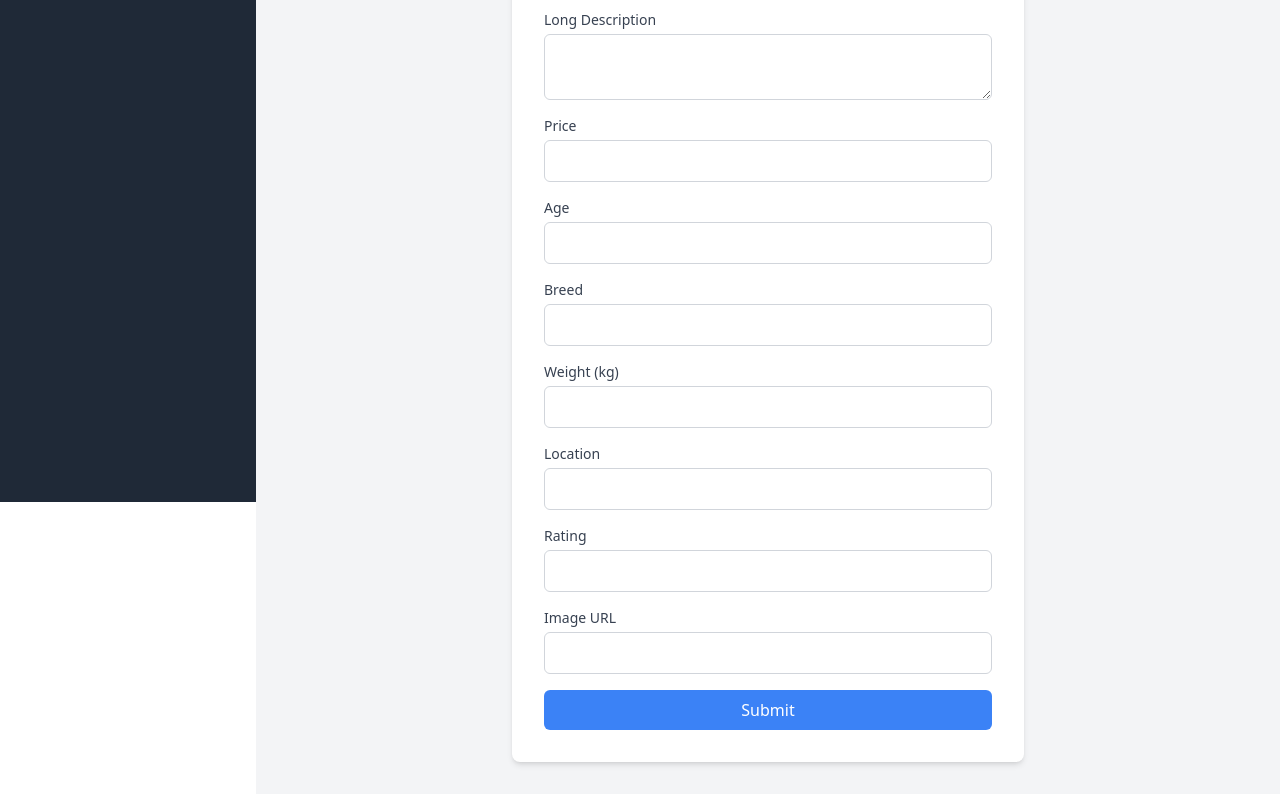
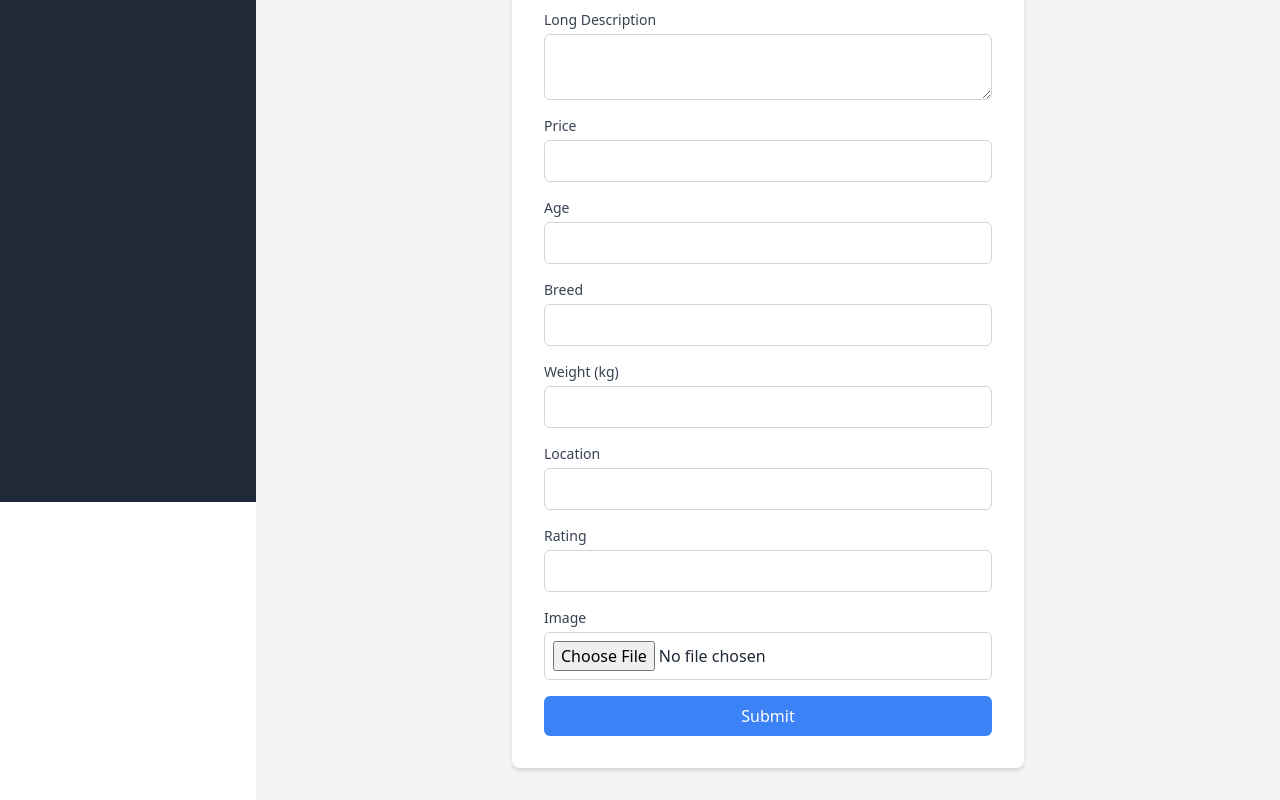
Before and after one commit to sisrafilss/cow-bazar-client, a React (Vite) app: page /dashboard/add-cow in a window 1280 px wide. Shown: the part 298-1098 px from the top of the page. Built offline with nearby package versions, Linux system fonts and the light colour scheme; no server answers; sample sign-in values are in the browser's storage.

Commit message:
ImageBB api added for cow image upload

```diff
--- a/src/config.js
+++ b/src/config.js
@@ -1 +1 @@
-export const apiBaseUrl = "https://cow-bazar-server.onrender.com";
+export const apiBaseUrl = "http://localhost:5000";
--- a/src/pages/Dashboard/AddCow.jsx
+++ b/src/pages/Dashboard/AddCow.jsx
@@ -1,5 +1,4 @@
 import axios from "axios";
-
 import { useForm } from "react-hook-form";
 import toast from "react-hot-toast";
 import { apiBaseUrl } from "../../config";
@@ -18,10 +17,27 @@ function AddCow() {
     const userConfirmed = window.confirm(
       `Are you sure you want to add this cow: "${data.title}"?`
     );
+    let modifiedData = {};
+    if (userConfirmed) {
+      console.log(data);
+      const formData = new FormData();
+      formData.append("image", data.image[0]);
 
-    if (userConfirmed) {
+      // uploading the image to imgBB
       axios
-        .post(`${apiBaseUrl}/cows`, data, {
+        .post(`https://api.imgbb.com/1/upload`, formData, {
+          params: {
+            key: import.meta.env.VITE_IMGBB_API_KEY,
+          },
+        })
+        .then((res) => {
+          console.log("ImgBB api response: ", res.data?.data);
+          delete data.image;
+          modifiedData = { ...data, image_url: res.data?.data?.display_url };
+
+          // uploading data to DB
+          axios
+            .post(`${apiBaseUrl}/cows`, modifiedData, {
               headers: {
                 Authorization: `Bearer ${token}`,
               },
@@ -36,6 +52,7 @@ function AddCow() {
             })
             .catch(function (error) {
               console.log(error);
+            });
         });
     }
   };
@@ -179,17 +196,16 @@ function AddCow() {
 
             <div>
               <label className="block text-sm font-medium text-gray-700">
-                Image URL
+                Image
               </label>
               <input
-                type="url"
-                {...register("image_url", { required: true })}
+                type="file"
+                accept="image/jpeg, image/png"
+                {...register("image", { required: true })}
                 className="mt-1 block w-full p-2 border border-gray-300 rounded-md focus:ring-blue-500 focus:border-blue-500"
               />
-              {errors.image_url && (
-                <span className="text-red-500 text-sm">
-                  Image URL is required
-                </span>
+              {errors.image && (
+                <span className="text-red-500 text-sm">Image is required</span>
               )}
             </div>
 
@@ -202,12 +218,6 @@ function AddCow() {
           </form>
         </div>
       </div>
-      {/* {showToast && (
-        <CowAddedToast
-          cow={addedCow}
-          onClose={() => setShowToast(false)}
-        />
-      )} */}
     </>
   );
 }
```
Lines whose indentation alone changed are shown as unchanged.
